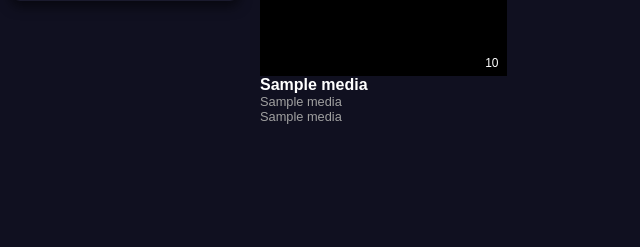
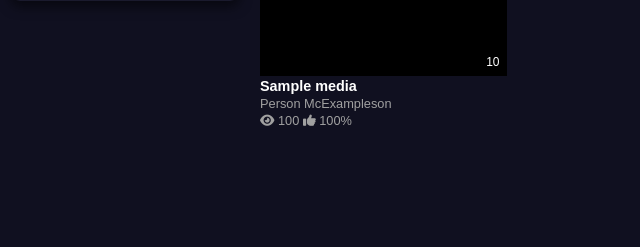
Before and after one commit to cm-360/VisiVerse, a Python web app: template visiverse/templates/pages/home.html in a window 1280 px wide. Shown: the part 170-417 px from the top of the page, without its empty margins (0-640 px from the left). Run offline with Jinja, Linux system fonts and the light colour scheme; the template is opened without the code that fills it: most values are stand-ins (such as "Sample title", 1, 10 or a date in 2020).

Commit message:
tile field improvements

```diff
--- a/visiverse/static/css/custom.css
+++ b/visiverse/static/css/custom.css
@@ -122,6 +122,9 @@ h1, h2, h3, h4, h5, h6 {
 	display: grid;
 	gap: 8px;
 }
+.tile-title {
+	font-size: 0.9em;
+}
 .tile-details {
 	font-size: 0.8em;
 	color: var(--color-text-minor);
@@ -137,17 +140,21 @@ h1, h2, h3, h4, h5, h6 {
 }
 .bubble-overlay span {
 	display: inline-block;
-	padding: 2px 4px;
+	padding: 3px;
 	border-radius: 6px;
 	background-color: rgba(0, 0, 0, 0.75);
 }
 
+.field-sm {
+	margin: 2px 0;
+}
 .field-md {
-
-}
-.field-sm {
 	margin: 4px 0;
 }
+.field-lg {
+	margin: 6px 0;
+}
+
 
 /* Topnav and footer */
 
--- a/visiverse/templates/pages/home.html
+++ b/visiverse/templates/pages/home.html
@@ -20,15 +20,16 @@
 					</div>
 				</div>
 			</div>
-			<h4 class="tile-title">
+			<h4 class="tile-title field-sm">
 				<a href="{{ media_url }}">{{ media.title }}</a>
 			</h4>
 			<div class="tile-details">
-				<div>
-					<a href="{{ media_url }}">{{ media.title }}</a>
+				<div class="field-sm">
+					<a href="#">Person McExampleson</a>
 				</div>
-				<div>
-					<a href="{{ media_url }}">{{ media.title }}</a>
+				<div class="field-sm">
+					<span><i class="fa-solid fa-eye"></i> 100</span>
+					<span><i class="fa-solid fa-thumbs-up"></i> 100%</span>
 				</div>
 			</div>
 		</div>
```
